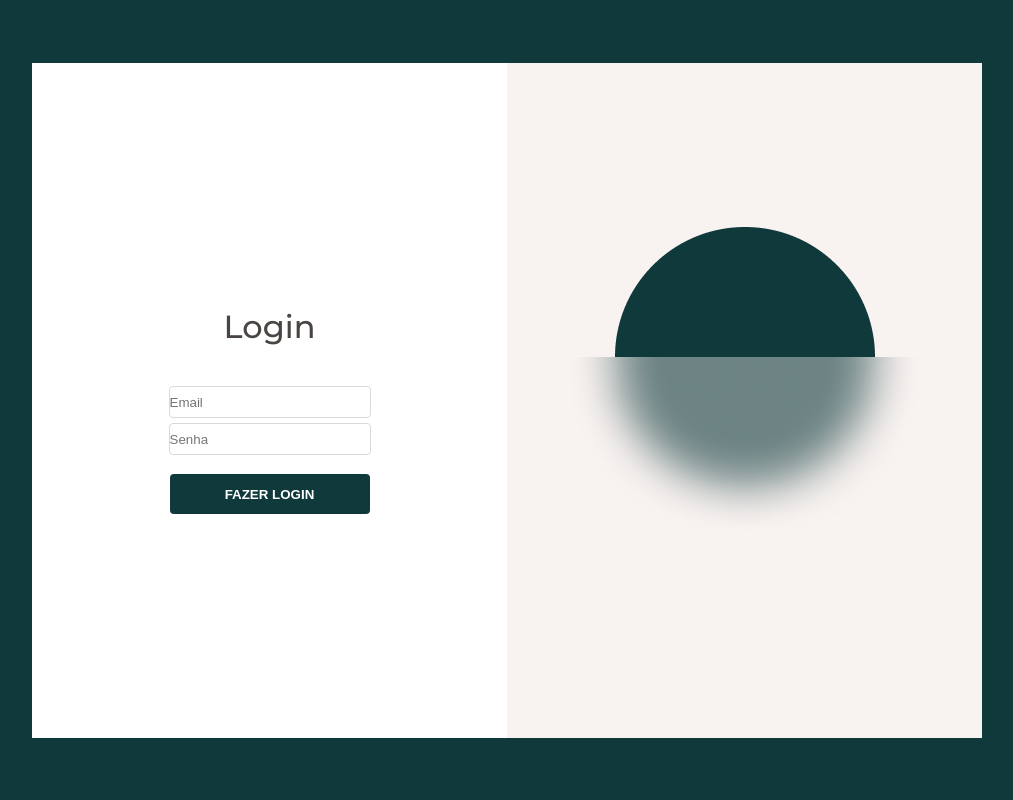
After one commit to fblaz/impacta-project_biblioteca, a Flask app: page /login in a window 1280 px wide. The commit adds this page. Shown: the whole page, without its empty margins (133-1146 px from the left). Run offline with Flask 3, Linux system fonts and the light colour scheme.

Commit message:
feat add login page

```diff
--- a/app.py
+++ b/app.py
@@ -5,7 +5,29 @@ app = Flask(__name__)
 app.secret_key = 'mysecretkey'
 
 # Rota para exibir a página inicial
-@app.route("/")
+# Rota para página de login
+@app.route('/', methods=['GET', 'POST'])
+@app.route("/login")
+def login():
+    if request.method == 'POST':
+
+        connection = sqlite3.connect('library.db')
+        cursor = connection.cursor()
+
+        name = request.form['name']
+        password = request.form['password']
+        print(name, password)
+
+        query  = "SELECT name, password FROM user where name= '"+name+"' and password= '"+password+"'"
+        cursor.execute(query)
+        results = cursor.fetchall()
+
+        if len(results) == 0:
+            print("Sorry, Incorrect Credentials Provided. Try again")
+        else:
+            return render_template('book/books.html', books=books)
+    return render_template('login/login.html')
+
 @app.route("/books")
 def home():
     books = fetch_all_books()
@@ -134,5 +156,7 @@ def delete_book(id):
 
     return render_template('book/delete_book.html', book=book_info)
 
+
+
 if __name__ == "__main__":
     app.run(debug=True)
--- /dev/null
+++ b/static/login.css
@@ -0,0 +1,74 @@
+body {
+  width: 100%;
+  height: 100vh;
+  display: flex;
+  align-items: center;
+  justify-content: center;
+  margin: 0px;
+  font-family: 'Montserrat', sans-serif;
+  background-color: #0f393b;
+}
+.container {
+  border-radius: 25px;
+  display: flex;
+  flex-direction: row;
+  width: 950px;
+  height: 675px;
+  padding: 20px;
+  justify-content: center;
+  align-items: center;
+}
+.container-login {
+  width: 50%;
+  height: 100%;
+  background-color: #ffffff;
+  display: flex;
+  align-items: center;
+  flex-direction: column;
+  justify-content: center;
+  border: none;
+}
+.container-image {
+  width: 50%;
+  height: 100%;
+  background-color: #f8f2f0;
+  display: flex;
+  align-items: center;
+  flex-direction: column;
+  justify-content: center;
+  border: none;
+}
+
+.title {
+  color: #4a4543;
+  font-weight: 500;
+}
+.name,
+.password {
+  color: #ffff;
+  font-weight: 400;
+}
+
+.input-name,
+.input-password {
+  border: 1px solid #dadada;
+  border-radius: 4px;
+  height: 30px;
+  width: 200px;
+  padding: 0px;
+  outline-color: #dadada;
+}
+.input-name {
+  margin-bottom: 5px;
+}
+.button-submit {
+  border: none;
+  border-radius: 4px;
+  background-color: #0f393b;
+  color: #ffff;
+  font-weight: bold;
+  width: 200px;
+  height: 40px;
+  margin: 0 auto;
+  cursor: pointer;
+}
--- a/templates/book/book.html
+++ b/templates/book/book.html
@@ -6,8 +6,10 @@
     <p class="lead">{{ book['author'] }}</p>
     <hr class="my-4" />
     <p class="lead">
-      <a class="btn btn-success" href="#" role="button">Alugar</a>
-      <a class="btn btn-dark" href="{{ url_for('home') }}" role="button">Voltar</a>
+      <a class="btn btn-dark" href="#" role="button">Alugar</a>
+      <a class="btn btn-dark" href="{{ url_for('home') }}" role="button">
+        Voltar
+      </a>
     </p>
   </div>
 </div>
--- a/templates/book/books.html
+++ b/templates/book/books.html
@@ -23,9 +23,9 @@
     {% endfor %}
   </tbody>
 </table>
-<div style="text-align: center">
-  <button type="button" class="btn btn-dark"><a class="nav-link" href="{{ url_for('book_form') }}">Adicionar
-      Livro...</a>
+<div style="text-align: center;">
+  <button type="button" class="btn btn-dark">
+    <a class="nav-link" href="{{ url_for('book_form') }}">Adicionar Livro</a>
   </button>
 </div>
 {% endblock %}
--- /dev/null
+++ b/templates/login/login.html
@@ -0,0 +1,36 @@
+<!DOCTYPE html>
+<html>
+    <head>
+        <link href="{{ url_for('static', filename='login.css')}}" rel="stylesheet">
+        <link rel="preconnect" href="https://fonts.googleapis.com">
+        <link rel="preconnect" href="https://fonts.gstatic.com" crossorigin>
+        <link href="https://fonts.googleapis.com/css2?family=Montserrat:wght@400;500&display=swap" rel="stylesheet">
+        <title>Login</title>
+    </head>
+    <body>
+        <center>
+            <div  class="container">
+                <div class="container-login">
+                    <h1 class="title">Login</h1>
+                    <br method="POST">
+                        <div class="name">
+                            <input class="input-name" type="name" name="name" placeholder="Email">
+                        </div>
+
+                        <div class="password">
+                            <input class="input-password" type="password" name="password" id="Password" placeholder="Senha">
+                        </div>
+
+                        <br>
+                        <input type="submit" class="button-submit" value="FAZER LOGIN">
+                    </form>
+                </div>
+                <div class="container-image">
+                 <img src="{{ url_for('static', filename='logo.png')}}" alt="">
+                </div>
+            </div>
+
+
+        </center>
+    </body>
+</html>
```
Also changed, not shown: db/create_db.py (+11 -0 lines), db/populate_db.py (+9 -0 lines), static/books.css (added, +53 -0 lines), templates/book/base.html (+22 -12 lines), templates/book/book_form.html (+16 -6 lines), templates/book/delete_book.html (+6 -8 lines), templates/book/edit_book.html (+23 -8 lines), static/logo.png (added).
